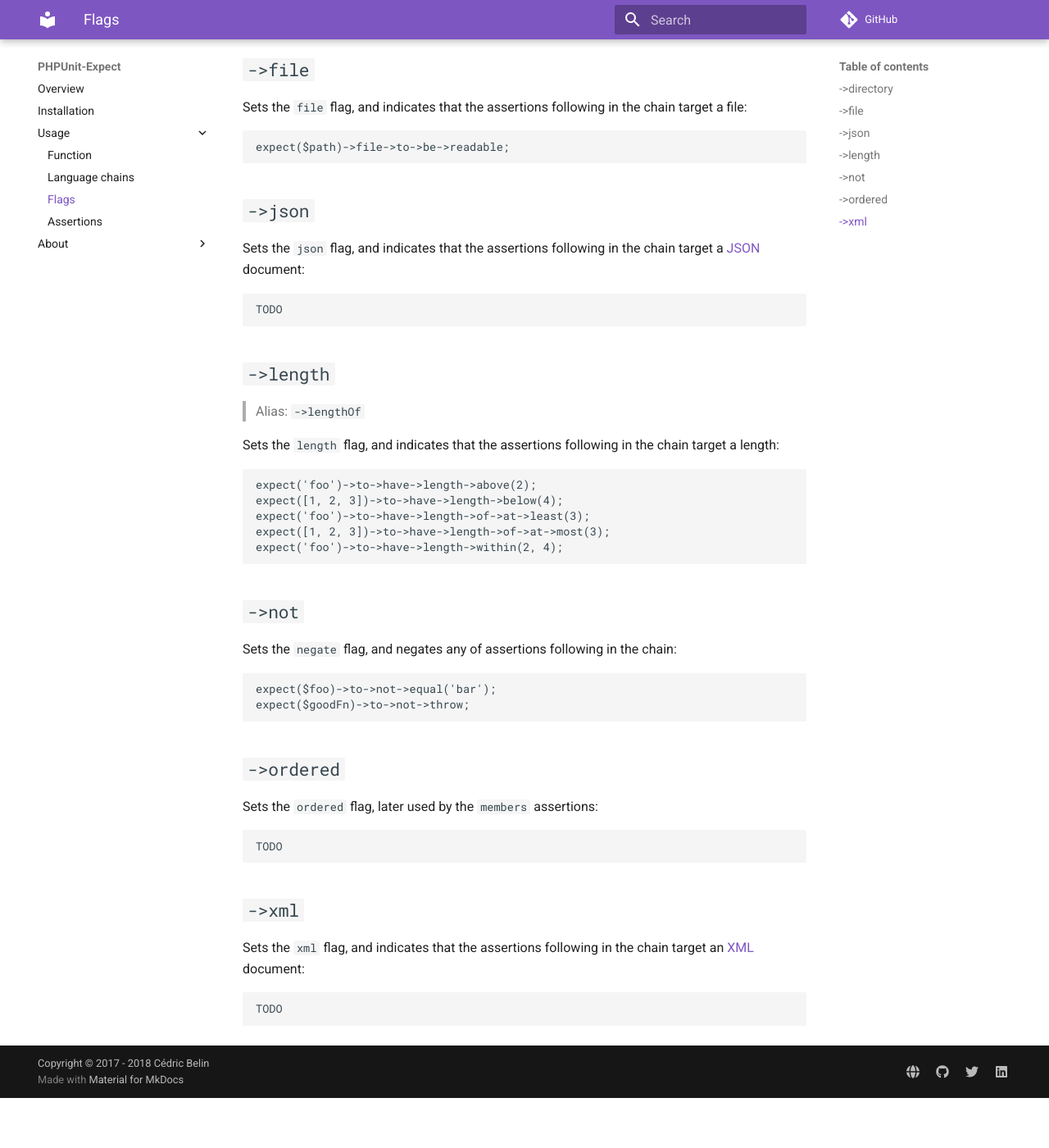
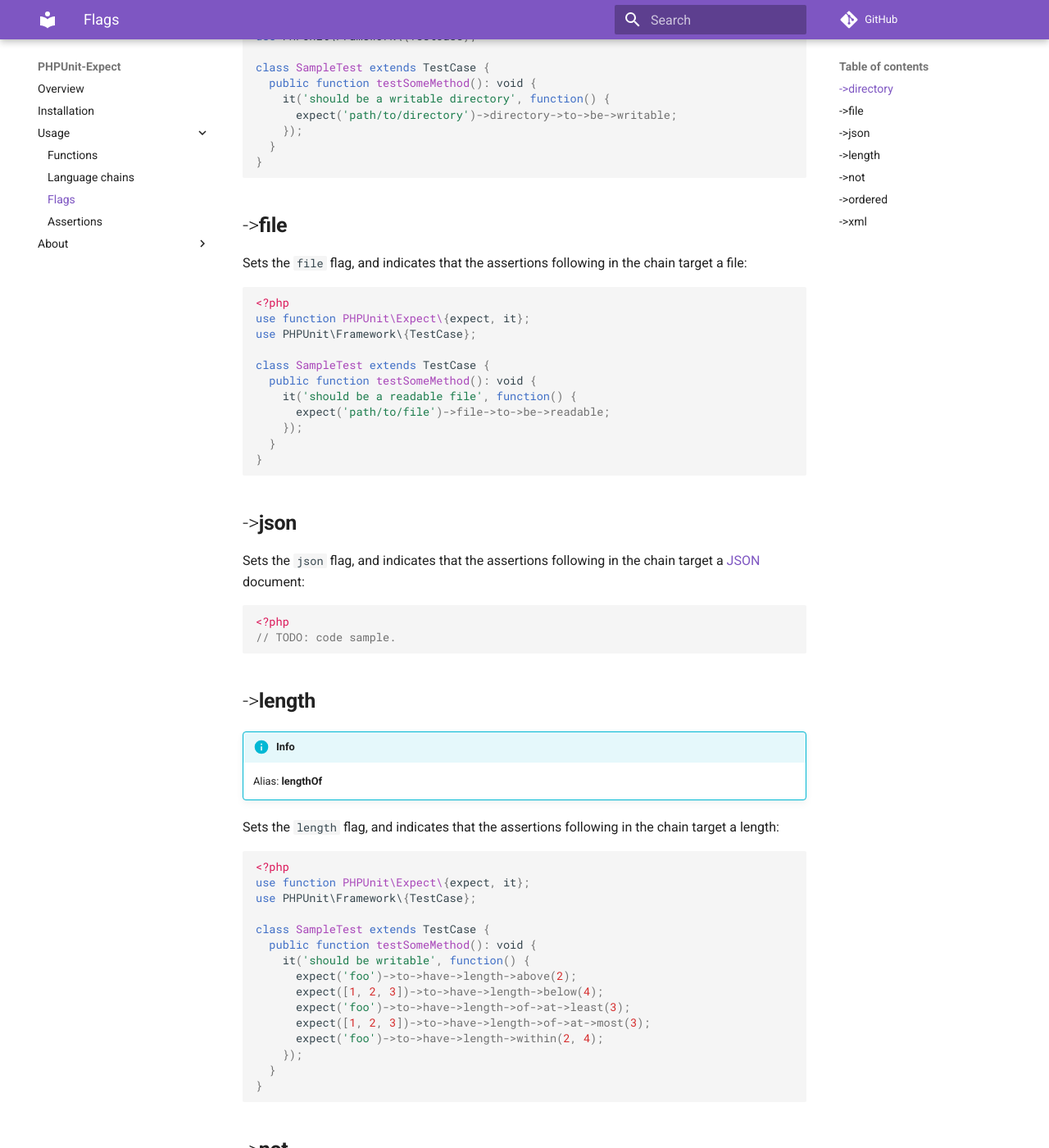
Before and after one commit to cedx/phpunit-expect, an MkDocs documentation site: the page built from doc/usage/flags.md, in a window 1280 px wide and 1400 px high, scrolled down 311 px. Shown: the whole window at 82% size. Built offline with MkDocs 1.6.1 and Material for MkDocs 9.7.7, drawn with Linux system fonts in a browser that asks for light colours; comment, search, counter and statistics services are not loaded; old or Windows-style settings are respelled for this version of MkDocs; before the commit the page ends 1650 px from its top, so only the background shows below that; some of the changed text lies outside the part shown.

Commit message:
Documented the flags

````diff
--- a/doc/usage/flags.md
+++ b/doc/usage/flags.md
@@ -1,57 +1,102 @@
 # Flags
 
-## `->directory`
+## ->**directory**
 Sets the `directory` flag, and indicates that the assertions following in the chain target a directory:
 
 ```php
-expect($path)->directory->to->be->writable;
+<?php
+use function PHPUnit\Expect\{expect, it};
+use PHPUnit\Framework\{TestCase};
+
+class SampleTest extends TestCase {
+  public function testSomeMethod(): void {
+    it('should be a writable directory', function() {
+      expect('path/to/directory')->directory->to->be->writable;
+    });
+  }
+}
 ```
 
-## `->file`
+## ->**file**
 Sets the `file` flag, and indicates that the assertions following in the chain target a file:
 
 ```php
-expect($path)->file->to->be->readable;
+<?php
+use function PHPUnit\Expect\{expect, it};
+use PHPUnit\Framework\{TestCase};
+
+class SampleTest extends TestCase {
+  public function testSomeMethod(): void {
+    it('should be a readable file', function() {
+      expect('path/to/file')->file->to->be->readable;
+    });
+  }
+}
 ```
 
-## `->json`
-Sets the `json` flag, and indicates that the assertions following in the chain target a [JSON](http://www.json.org) document:
+## ->**json**
+Sets the `json` flag, and indicates that the assertions following in the chain target a [JSON](https://www.json.org) document:
 
 ```php
-TODO
+<?php
+// TODO: code sample.
 ```
 
-## `->length`
-> Alias: `->lengthOf`
+## ->**length**
+
+!!! info
+    Alias: **lengthOf**
 
 Sets the `length` flag, and indicates that the assertions following in the chain target a length:
 
 ```php
-expect('foo')->to->have->length->above(2);
-expect([1, 2, 3])->to->have->length->below(4);
-expect('foo')->to->have->length->of->at->least(3);
-expect([1, 2, 3])->to->have->length->of->at->most(3);
-expect('foo')->to->have->length->within(2, 4);
+<?php
+use function PHPUnit\Expect\{expect, it};
+use PHPUnit\Framework\{TestCase};
+
+class SampleTest extends TestCase {
+  public function testSomeMethod(): void {
+    it('should be writable', function() {
+      expect('foo')->to->have->length->above(2);
+      expect([1, 2, 3])->to->have->length->below(4);
+      expect('foo')->to->have->length->of->at->least(3);
+      expect([1, 2, 3])->to->have->length->of->at->most(3);
+      expect('foo')->to->have->length->within(2, 4);
+    });
+  }
+}
 ```
 
-## `->not`
+## ->**not**
 Sets the `negate` flag, and negates any of assertions following in the chain:
 
 ```php
-expect($foo)->to->not->equal('bar');
-expect($goodFn)->to->not->throw;
+<?php
+use function PHPUnit\Expect\{expect, it};
+use PHPUnit\Framework\{TestCase};
+
+class SampleTest extends TestCase {
+  public function testSomeMethod(): void {
+    it('should be writable', function() {
+      expect('foo')->to->not->equal('bar');
+      expect(function() {})->to->not->throw;
+    });
+  }
+}
 ```
 
-## `->ordered`
+## ->**ordered**
 Sets the `ordered` flag, later used by the `members` assertions:
 
 ```php
-TODO
+<?php
+// TODO: code sample.
 ```
 
-## `->xml`
+## ->**xml**
 Sets the `xml` flag, and indicates that the assertions following in the chain target an [XML](https://www.w3.org/XML) document:
 
 ```php
-TODO
+<?php
+// TODO: code sample.
 ```
--- a/mkdocs.yml
+++ b/mkdocs.yml
@@ -30,7 +30,7 @@ pages:
 - Overview: index.md
 - Installation: installation.md
 - Usage:
-  - Function: usage/function.md
+  - Functions: usage/functions.md
   - Language chains: usage/chains.md
   - Flags: usage/flags.md
   - Assertions: usage/assertions.md
````
Also changed, not shown: doc/usage/functions.md (+21 -14 lines).
